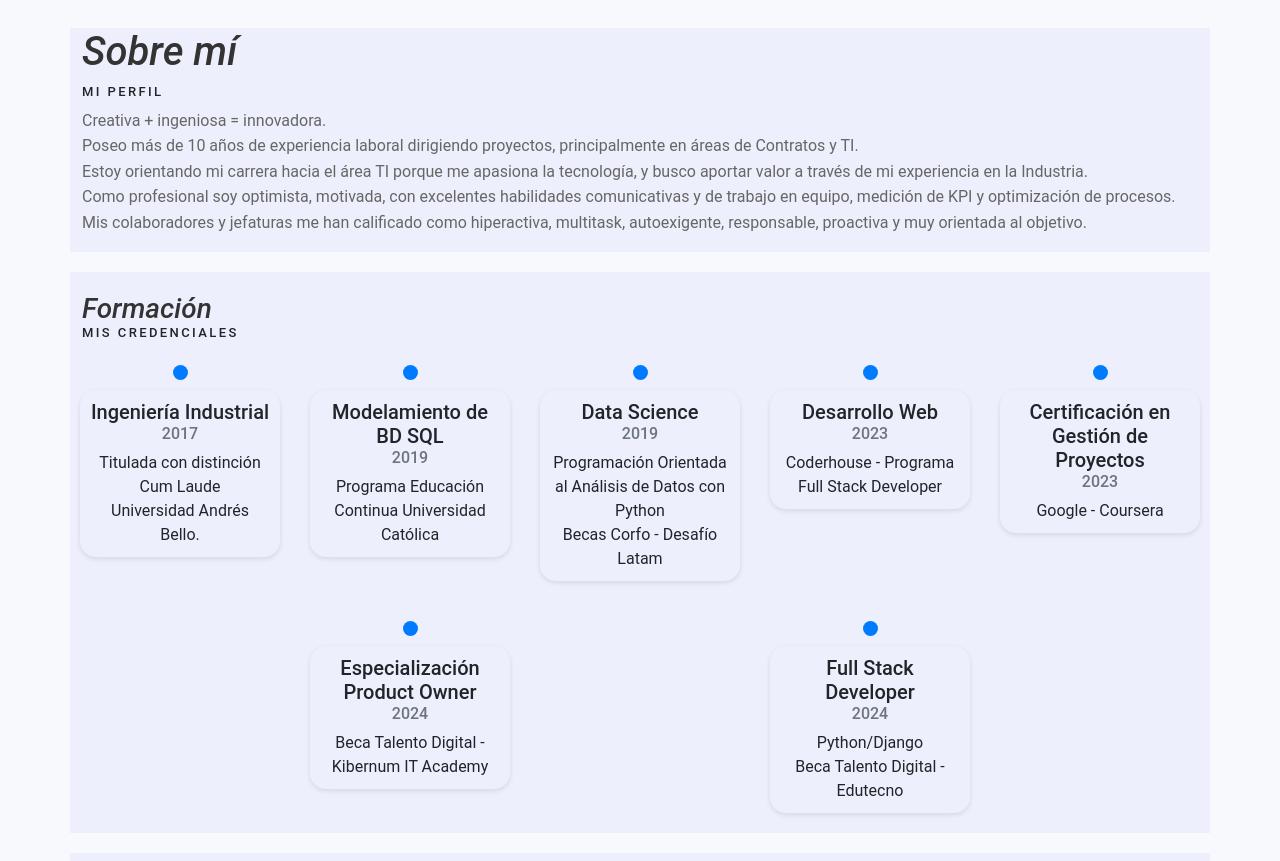
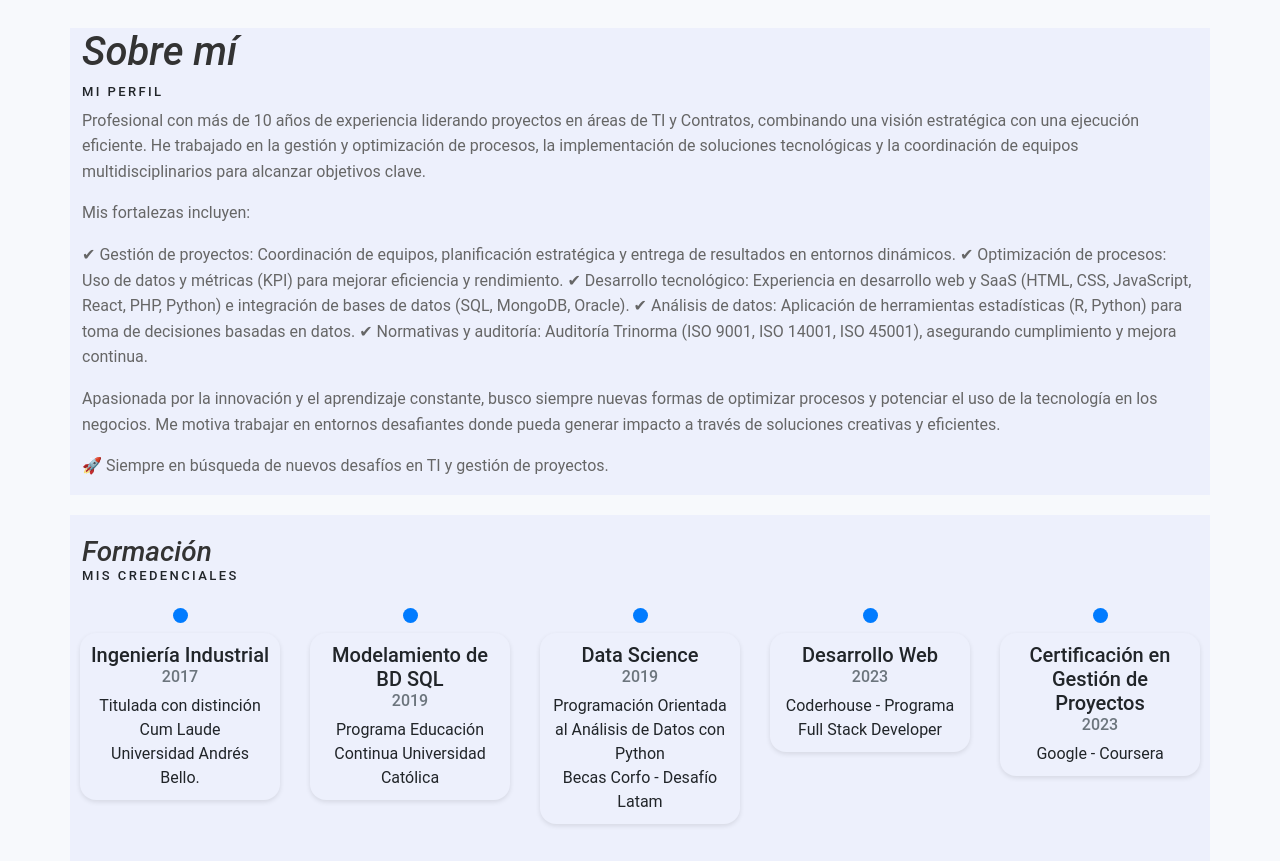
Before and after one commit to kserey/portafolio, a plain HTML site: page index.html in a window 1280 px wide. Shown: the part 802-1663 px from the top of the page. Drawn offline with nearby package versions, Linux system fonts and the light colour scheme.

Commit message:
Update index.html

```diff
--- a/index.html
+++ b/index.html
@@ -78,15 +78,19 @@
                         <h2 id="about-me" class="fst-italic">Sobre mí</h2>
                         <h3 class="text-uppercase">Mi perfil</h3>
 
-                        <p>Creativa + ingeniosa = innovadora.
-                        <br>
-                        Poseo más de 10 años de experiencia laboral dirigiendo proyectos, principalmente en áreas de Contratos y TI.
-                        <br>
-                        Estoy orientando mi carrera hacia el área TI porque me apasiona la tecnología, y busco aportar valor a través de mi experiencia en la Industria.
-                        <br>
-                        Como profesional soy optimista, motivada, con excelentes habilidades comunicativas y de trabajo en equipo, medición de KPI y optimización de procesos.
-                        <br>
-                        Mis colaboradores y jefaturas me han calificado como hiperactiva, multitask, autoexigente, responsable, proactiva y muy orientada al objetivo.</p>
+                        <p>Profesional con más de 10 años de experiencia liderando proyectos en áreas de TI y Contratos, combinando una visión estratégica con una ejecución eficiente. He trabajado en la gestión y optimización de procesos, la implementación de soluciones tecnológicas y la coordinación de equipos multidisciplinarios para alcanzar objetivos clave.</p>
+
+                        <p>Mis fortalezas incluyen:</p>
+                        <p>
+                        ✔ Gestión de proyectos: Coordinación de equipos, planificación estratégica y entrega de resultados en entornos dinámicos.
+                        ✔ Optimización de procesos: Uso de datos y métricas (KPI) para mejorar eficiencia y rendimiento.
+                        ✔ Desarrollo tecnológico: Experiencia en desarrollo web y SaaS (HTML, CSS, JavaScript, React, PHP, Python) e integración de bases de datos (SQL, MongoDB, Oracle).
+                        ✔ Análisis de datos: Aplicación de herramientas estadísticas (R, Python) para toma de decisiones basadas en datos.
+                        ✔ Normativas y auditoría: Auditoría Trinorma (ISO 9001, ISO 14001, ISO 45001), asegurando cumplimiento y mejora continua.
+                        </p>
+                        <p>Apasionada por la innovación y el aprendizaje constante, busco siempre nuevas formas de optimizar procesos y potenciar el uso de la tecnología en los negocios. Me motiva trabajar en entornos desafiantes donde pueda generar impacto a través de soluciones creativas y eficientes.</p>
+
+                        <p>🚀 Siempre en búsqueda de nuevos desafíos en TI y gestión de proyectos.</p>
                     </div>
                 </div>
             </section>
```
